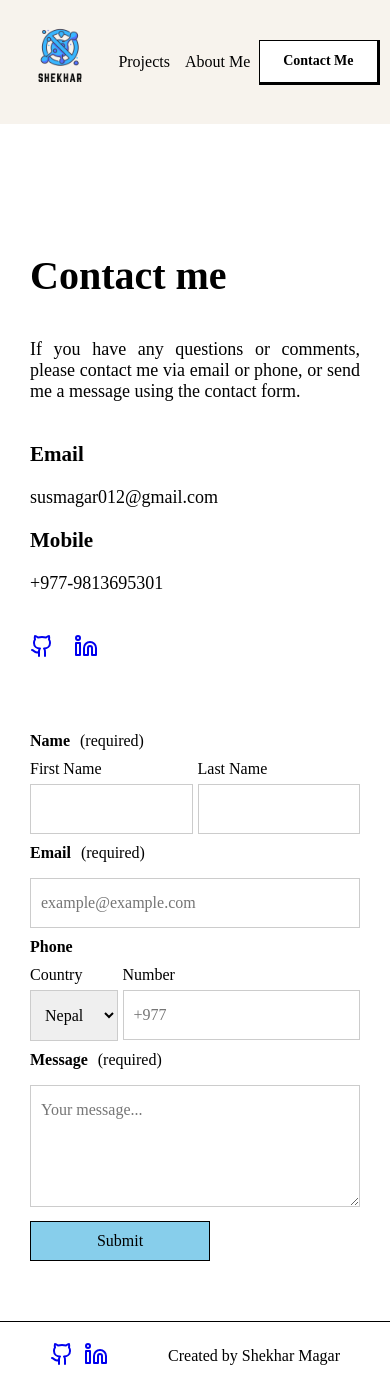
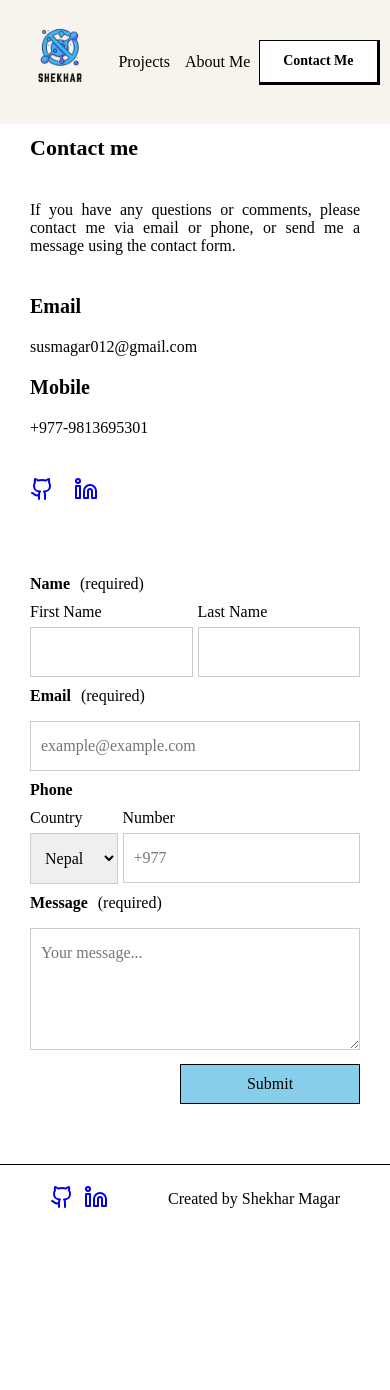
Before and after one commit to Sushey01/Shekhar, a React (Vite) app: page /contact in a window 390 px wide. After the commit the page ends 1233 px from the top, so only its background shows below. Built offline with nearby package versions, Linux system fonts and the light colour scheme.

Commit message:
changes-done

```diff
--- a/src/components/Contact.css
+++ b/src/components/Contact.css
@@ -172,7 +172,7 @@ select {
     .contact-container{
         display: flex;
         flex-direction: column;
-        padding-top: 50%;
+        padding-top: 20%;
         padding-left: 10px;
         padding-right: 10px;
     }
@@ -182,9 +182,30 @@ select {
         padding: 20px;
     }
 
+    .contact-info h3{
+        font-size: 20px;
+    }
+
+    .contact-info p{
+        font-size: 16px;
+    }
+
+
+    .contact-head{
+        font-size: 22px;
+    }
+
+    .contact-para{
+        font-size: 16px;
+    }
+
     .contact-form{
         width: 100%;
         padding: 20px;
         margin-top: 10px;
     }
+
+    .contact-button{
+        align-self: end;
+    }
 }
```
Also changed, not shown: src/components/TrackMyGit.jsx (added, +11 -0 lines).
